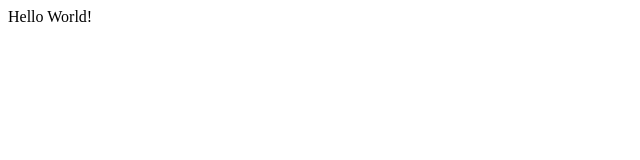
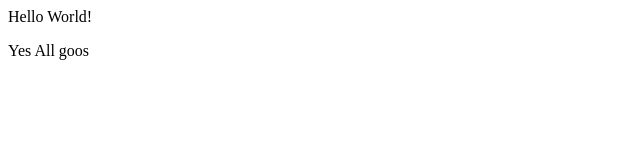
Before and after one commit to VidhuGaba/demo-repo, a plain HTML site: page index.html in a window 1280 px wide. Shown: the full height of the page, 0-640 px from the left. Drawn offline with Linux system fonts and the light colour scheme.

Commit message:
Added another Response

```diff
--- a/index.html
+++ b/index.html
@@ -1 +1,2 @@
 <div>Hello World!</div>
+<p>Yes All goos</p>
```
